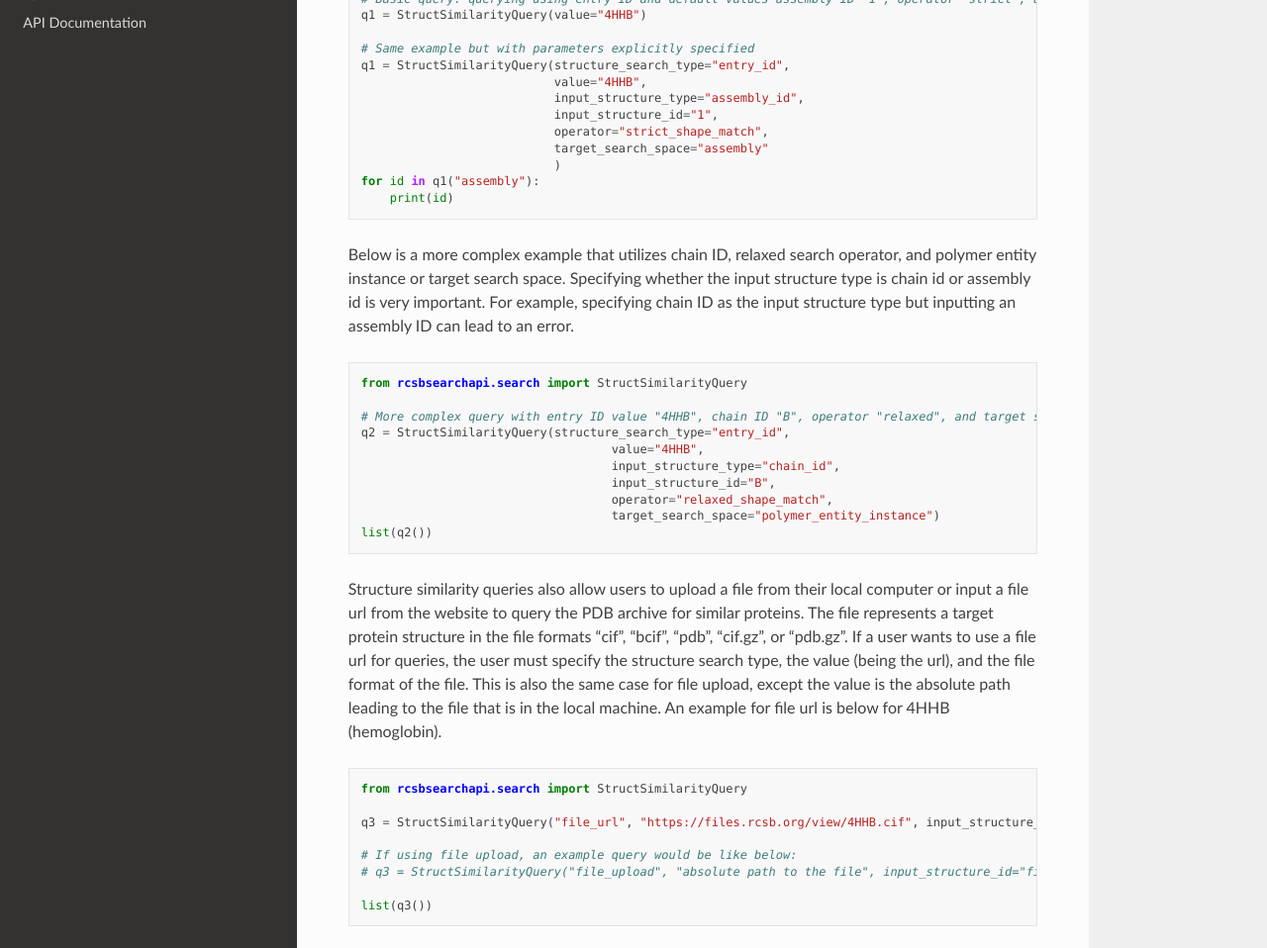
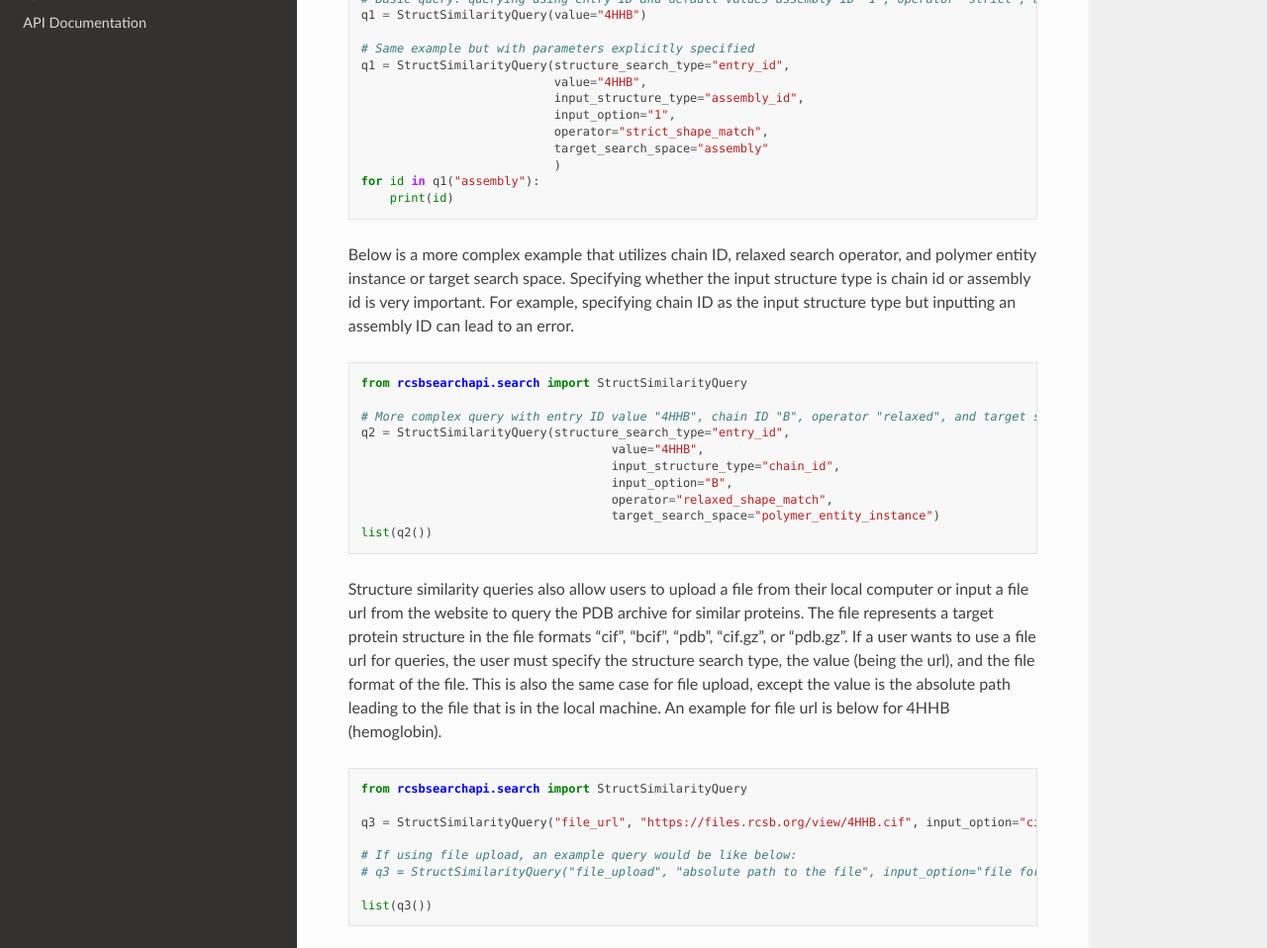
Before and after one commit to rcsb/py-rcsbsearchapi, a Sphinx documentation site: the page built from docs/quickstart.md, in a window 1280 px wide and 1400 px high, scrolled down 4542 px. Shown: the part 275-1233 px from the top of the window at 99% size. Built offline with Sphinx 7.4.7 and the Read the Docs theme 2.0.0, drawn with Linux system fonts in a browser that asks for light colours.

Commit message:
updated readme, added two tests for fire url, made input_structure_id name more generic

````diff
--- a/docs/quickstart.md
+++ b/docs/quickstart.md
@@ -224,7 +224,7 @@ q1 = StructSimilarityQuery(value="4HHB")
 q1 = StructSimilarityQuery(structure_search_type="entry_id",
                            value="4HHB",
                            input_structure_type="assembly_id",
-                           input_structure_id="1",
+                           input_option="1",
                            operator="strict_shape_match",
                            target_search_space="assembly"
                            )
@@ -241,7 +241,7 @@ from rcsbsearchapi.search import StructSimilarityQuery
 q2 = StructSimilarityQuery(structure_search_type="entry_id",
                                    value="4HHB",
                                    input_structure_type="chain_id",
-                                   input_structure_id="B",
+                                   input_option="B",
                                    operator="relaxed_shape_match",
                                    target_search_space="polymer_entity_instance")
 list(q2())
@@ -250,10 +250,10 @@ Structure similarity queries also allow users to upload a file from their local
 ```python
 from rcsbsearchapi.search import StructSimilarityQuery
 
-q3 = StructSimilarityQuery("file_url", "https://files.rcsb.org/view/4HHB.cif", input_structure_id="cif")
+q3 = StructSimilarityQuery("file_url", "https://files.rcsb.org/view/4HHB.cif", input_option="cif")
 
 # If using file upload, an example query would be like below:
-# q3 = StructSimilarityQuery("file_upload", "absolute path to the file", input_structure_id="file format")
+# q3 = StructSimilarityQuery("file_upload", "absolute path to the file", input_option="file format")
 
 list(q3())
 ```
````
Also changed, not shown: README.md (+5 -5 lines), docs/queries.md (+4 -4 lines), 3 other files.
